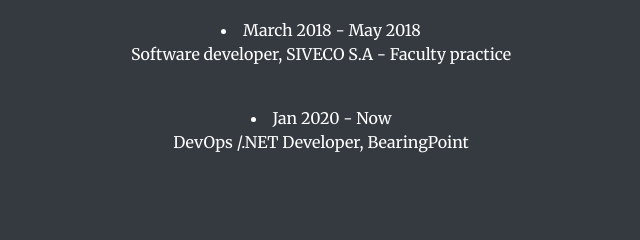
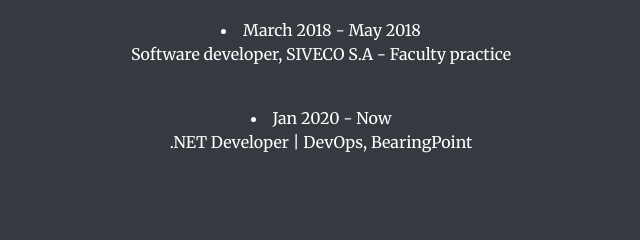
Before and after one commit to luciantr24/portfolio, a plain HTML site: page index.html in a window 1280 px wide. Shown: the part 1820-2060 px from the top of the page, 319-959 px from the left. Drawn offline with nearby package versions, Linux system fonts and the light colour scheme; a script that the page names is missing.

Commit message:
changed some data

```diff
--- a/index.html
+++ b/index.html
@@ -92,7 +92,7 @@
                         <p>Software developer, SIVECO S.A - Faculty practice</p>
                       <br>
                       <li>Jan 2020 - Now</li>
-                        <p>DevOps /.NET Developer, BearingPoint</p>
+                        <p>.NET Developer | DevOps, BearingPoint</p>
                       <br>
                   </div>
           </div>
```
